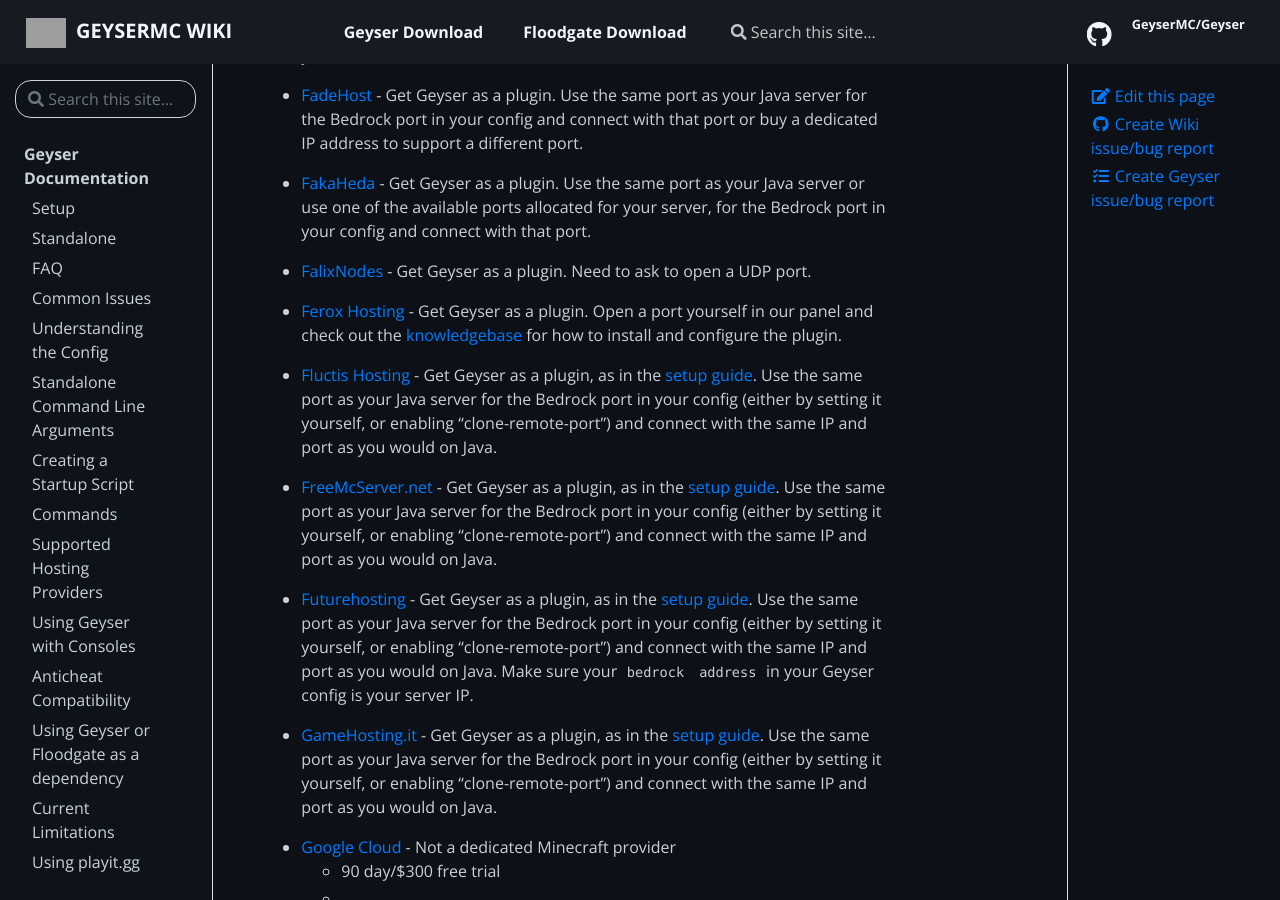
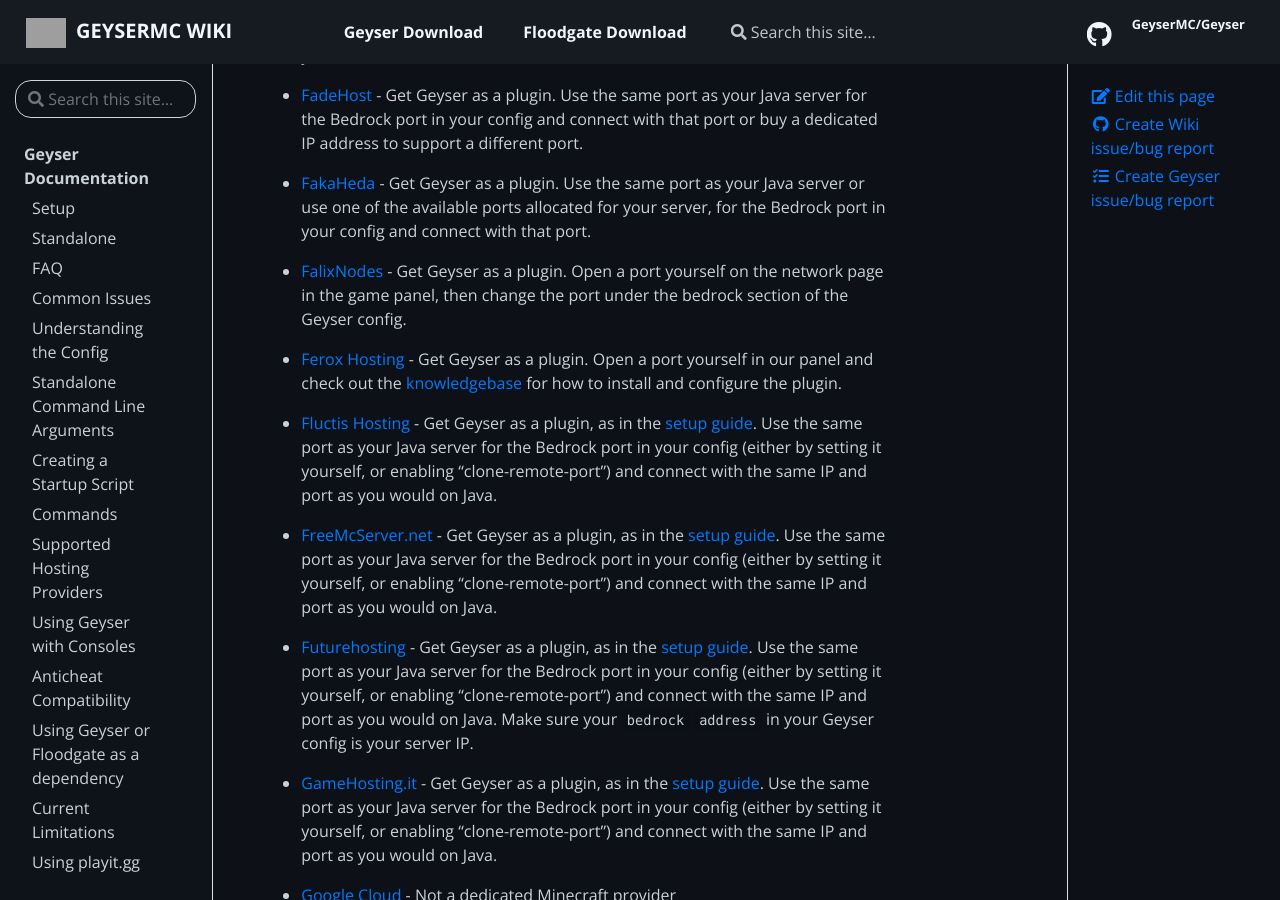
Before and after one commit to GeyserMC/GeyserWiki, a Jekyll site: the page built from _docs/geyser/supported-hosting-providers.md, in a window 1280 px wide and 900 px high, scrolled down 3190 px. Built offline with Jekyll 4.4.1, drawn with Linux system fonts in a browser that asks for light colours; grey boxes are pictures that could not be loaded.

Commit message:
Updated falixnodes on providers list (#116)
* Update providers.json

Updated falix

* Update providers.json

* Update providers.json

* Update providers.json

* Update _data/providers.json

Co-authored-by: rtm516 <rtm516@users.noreply.github.com>

---------

Co-authored-by: rtm516 <rtm516@users.noreply.github.com>

```diff
--- a/_data/providers.json
+++ b/_data/providers.json
@@ -175,7 +175,7 @@
     {
       "name": "FalixNodes",
       "url": "https://falixnodes.net/",
-      "description": "Get Geyser as a plugin. Need to ask to open a UDP port."
+      "description": "Get Geyser as a plugin. Open a port yourself on the network page in the game panel, then change the port under the bedrock section of the Geyser config."
     },
     {
       "name": "Ferox Hosting",
```
